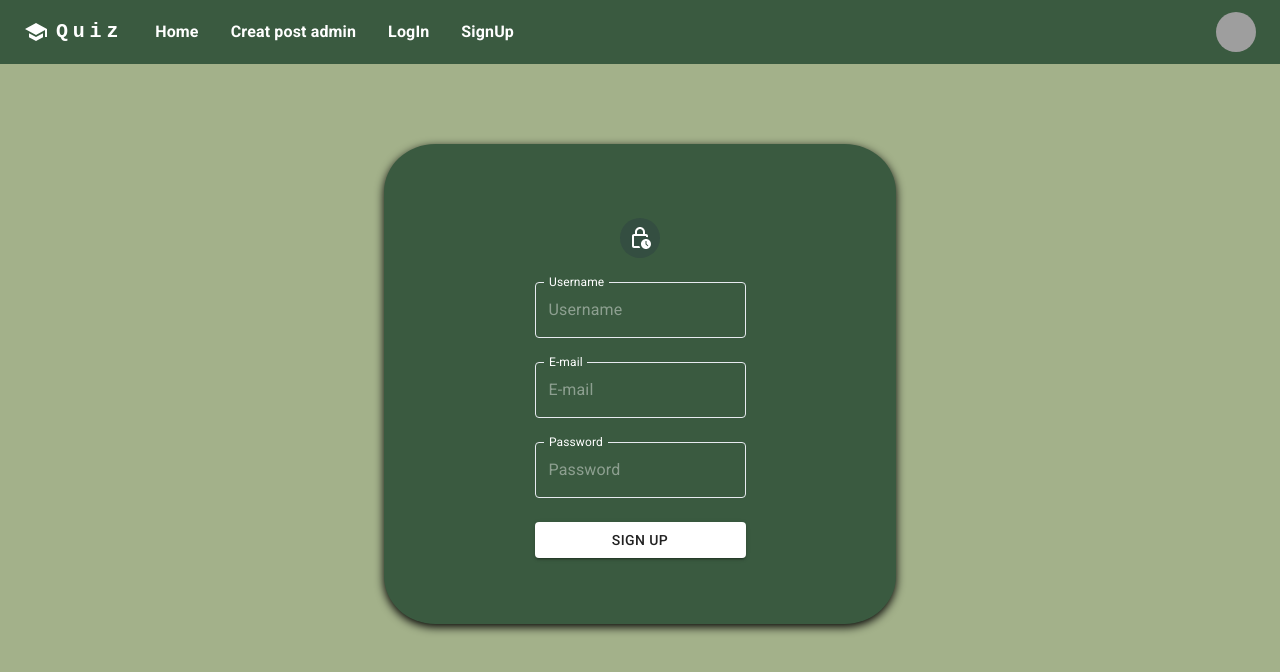
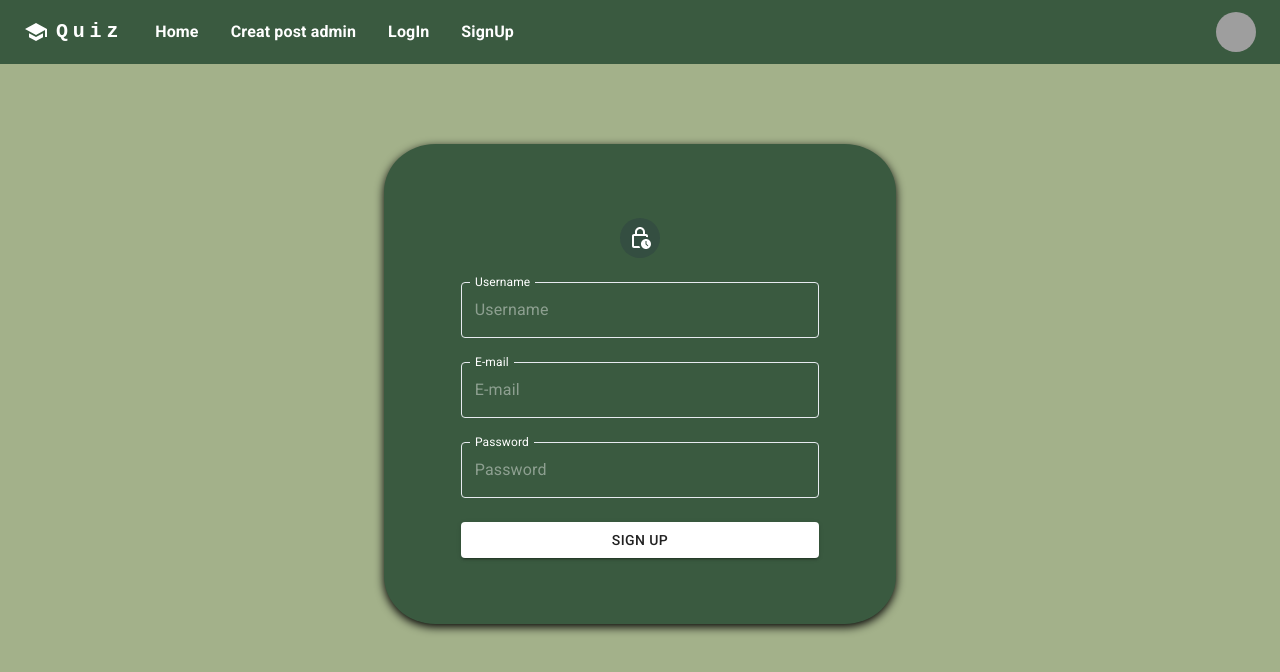
Before and after one commit to romainbcode/Quizz_Project_MERN, a React (Vite) app in the folder frontend/: page /signup in a window 1280 px wide. Shown: the top 672 px of the page. Built offline with nearby package versions, Linux system fonts and the light colour scheme; grey boxes are pictures that could not be loaded.

Commit message:
add backgroundcolor in main.jsx for the body, modif width <Field> in signup and signin

```diff
--- a/frontend/src/index.css
+++ b/frontend/src/index.css
@@ -5,7 +5,7 @@
 
   color-scheme: light dark;
   color: rgba(255, 255, 255, 0.87);
-  background-color: #242424;
+
 
   font-synthesis: none;
   text-rendering: optimizeLegibility;
@@ -16,6 +16,7 @@
 
 body {
   margin: 0;
-  background-color: #fff;
+  background-color: #a3b18a;
+
   color:black
 }
--- a/frontend/src/pages/Home.jsx
+++ b/frontend/src/pages/Home.jsx
@@ -32,7 +32,7 @@ const Home = () => {
   return (
     <>
       <Navbar/>
-      <Box sx={{minHeight: "100vh", bgcolor: 'primary.greenLight'}}>
+      <Box sx={{minHeight: "100vh"}}>
       <Typography variant='h5' sx={{ pt: 2, color: 'primary.themewhite', fontWeight: 'bold'}}> Home page  </Typography>
           <Container sx={{pt:4, pb:5, height: "60vh", width: '100%'}}>
             <Box sx={{flexGrow:1}}>
--- a/frontend/src/pages/SignIn.jsx
+++ b/frontend/src/pages/SignIn.jsx
@@ -64,7 +64,7 @@ const SignIn = () => {
             <Form>
                 <Box sx={{height: '100vh', bgcolor: "primary.greenLight",display: "flex", justifyContent: 'center', pt: 10}}>
                     <Box sx={{ height: '60vh', width: '40%', display: "flex", alignItems: "center", justifyContent: "center", bgcolor: "primary.mainGreenDark", borderRadius: '10%', boxShadow: '0 3px 10px #000' }}>
-                        <Box className='form_style border-style' >
+                        <Box className='form_style border-style' sx={{width: '70%'}} >
                             <Box sx={{ display: "flex", flexDirection: "column", alignItems: "center", width: "100%" }}>
                                 <Avatar sx={{ m: 1, bgcolor: "primary.greenDark", mb: 3 }}>
                                     <LockClockOutlined />
@@ -75,9 +75,10 @@ const SignIn = () => {
                                         "& .MuiInputBase-root": {
                                             color: 'primary.themewhite',
                                         },
-                                        fieldset: { borderColor: "rgb(231, 235, 240)" }
+                                        fieldset: { borderColor: "rgb(231, 235, 240)" },
+                                        width: '100%'
                                     }}
-                                    fullWidth
+
                                     label="E-mail"
                                     name='email'
                                     placeholder="E-mail"
--- a/frontend/src/pages/SignUp.jsx
+++ b/frontend/src/pages/SignUp.jsx
@@ -62,7 +62,7 @@ const SignUp = () => {
             <Form>
                 <Box sx={{height: '100vh', bgcolor: "primary.greenLight",display: "flex", justifyContent: 'center', pt: 10}}>
                     <Box sx={{ height: '60vh', width: '40%', display: "flex", alignItems: "center", justifyContent: "center", bgcolor: "primary.mainGreenDark", borderRadius: '10%', boxShadow: '0 3px 10px #000' }}>
-                        <Box className='form_style border-style' >
+                        <Box className='form_style border-style' sx={{width: '70%'}} >
                             <Box sx={{ display: "flex", flexDirection: "column", alignItems: "center", width: "100%" }}>
                                 <Avatar sx={{ m: 1, bgcolor: "primary.greenDark", mb: 3 }}>
                                     <LockClockOutlined />
```
